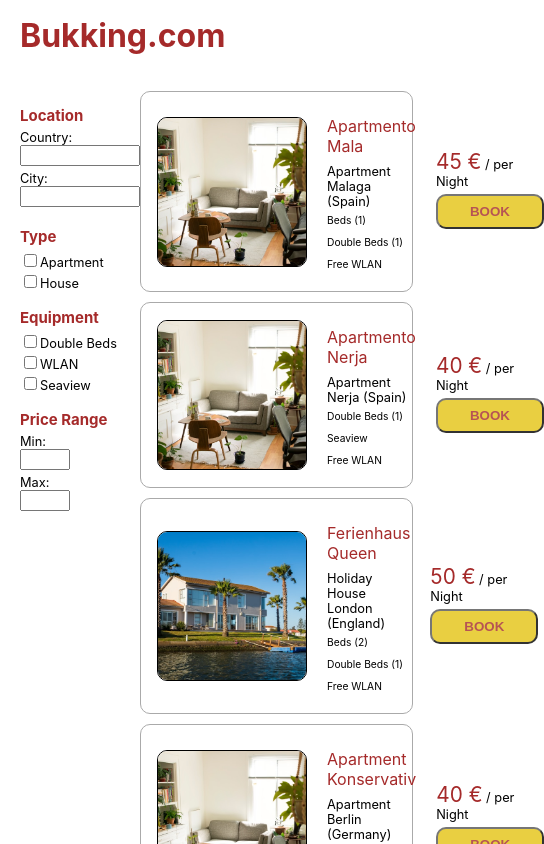
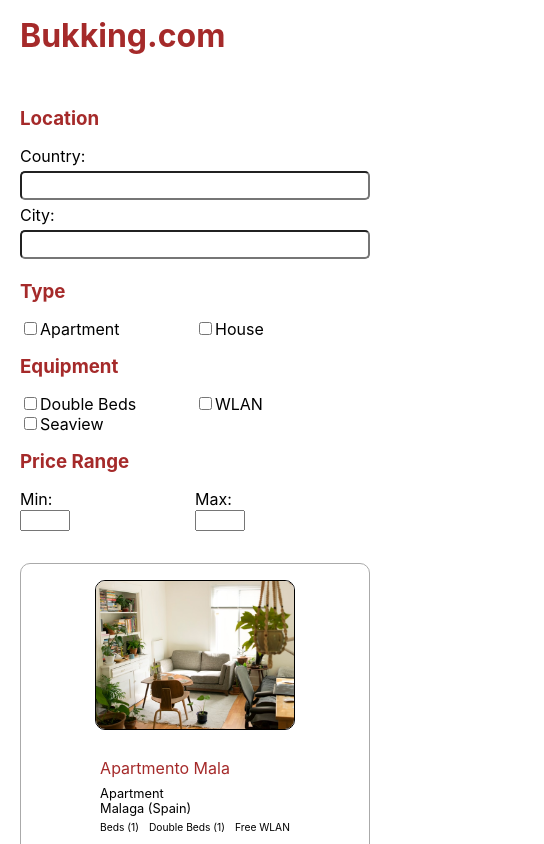
Before and after one commit to losrobbos/react-filtering-apartments, a React (Vite) app: page / in a window 390 px wide. Shown: the top 844 px of the page, 544 px wide, since content can reach past the window. Built offline with nearby package versions, Linux system fonts and the light colour scheme.

Commit message:
Make responsive

```diff
--- a/src/components/FlatFilter.jsx
+++ b/src/components/FlatFilter.jsx
@@ -43,8 +43,8 @@ export const FlatFilter = () => {
       {/* END of Location*/}
 
       {/* CATEGORY  */}
+        <h3>Type</h3>
       <div className="categories">
-        <h3>Type</h3>
 
         <div className="filter-item">
           <label>
@@ -73,8 +73,8 @@ export const FlatFilter = () => {
       {/* end of Category */}
 
       {/* Ausstattung */}
+      <h3>Equipment</h3>
       <div className="equipments">
-        <h3>Equipment</h3>
 
         <div className="filter-item">
           <label>
@@ -113,8 +113,8 @@ export const FlatFilter = () => {
       {/* end of ausstattung */}
 
       {/* PRICE RANGE */}
+      <h3>Price Range</h3>
       <div className="priceRange">
-        <h3>Price Range</h3>
         {/* MIN */}
         <div className="min">
           <label>Min:</label>
--- a/src/index.scss
+++ b/src/index.scss
@@ -34,27 +34,57 @@ main {
 
 // FLATS component
 .flats {
-  display: flex;
-  justify-content: space-between;
+  display: grid;
+
+  @media (width >= 650px) {
+    grid-template-columns: 1fr 3fr;
+    gap: 2rem;
+  }
 }
 
 // FILTER
 .flat-filter {
-  flex-basis: 30%;
-  font-size: 0.8rem;
+
+  display: flex;
+  flex-direction: column;
+  gap: 1rem;
+
+  padding: 1rem 0;
 
   h3 {
     color: brown;
-    margin-bottom: 5px;
+    margin: 0;
   }
+
+  .location {
+    input {
+      margin: 5px 0;
+      padding: 5px;
+      border-radius: 5px;
+    }
+  }
+
+  // reponsive filter boxes
+  .categories, .equipments, .priceRange {
+    display: grid;
+    grid-template-columns: 1fr 1fr;
+
+    @media (width >= 650px) {
+      grid-template-columns: 1fr;
+    }
+  }
+
 
   label {
     display: block;
     text-align: left;
   }
-  input {
-    max-width: 120px;
-    margin-bottom: 5px;
+  input[type=text] {
+    width: 100%;
+
+    @media (width >= 650px) {
+      max-width: 120px;
+    }
   }
   input[type="number"] {
     max-width: 50px;
@@ -67,12 +97,14 @@ main {
   display: flex;
   flex-direction: column;
   gap: 10px;
+  padding: 1rem 0;
   font-size: 0.8rem;
 }
 
 // FLAT CARD Item
 .flat-card {
   display: flex;
+  flex-direction: column;
   justify-content: space-between;
   gap: 20px;
   align-items: center;
@@ -82,6 +114,10 @@ main {
   border: 1px solid #aaa;
   border-radius: 10px;
   color: black;
+
+  @media (width >= 650px) {
+    flex-direction: row;
+  }
 
   // card flexbox children
   & > :nth-child(1) {
```
